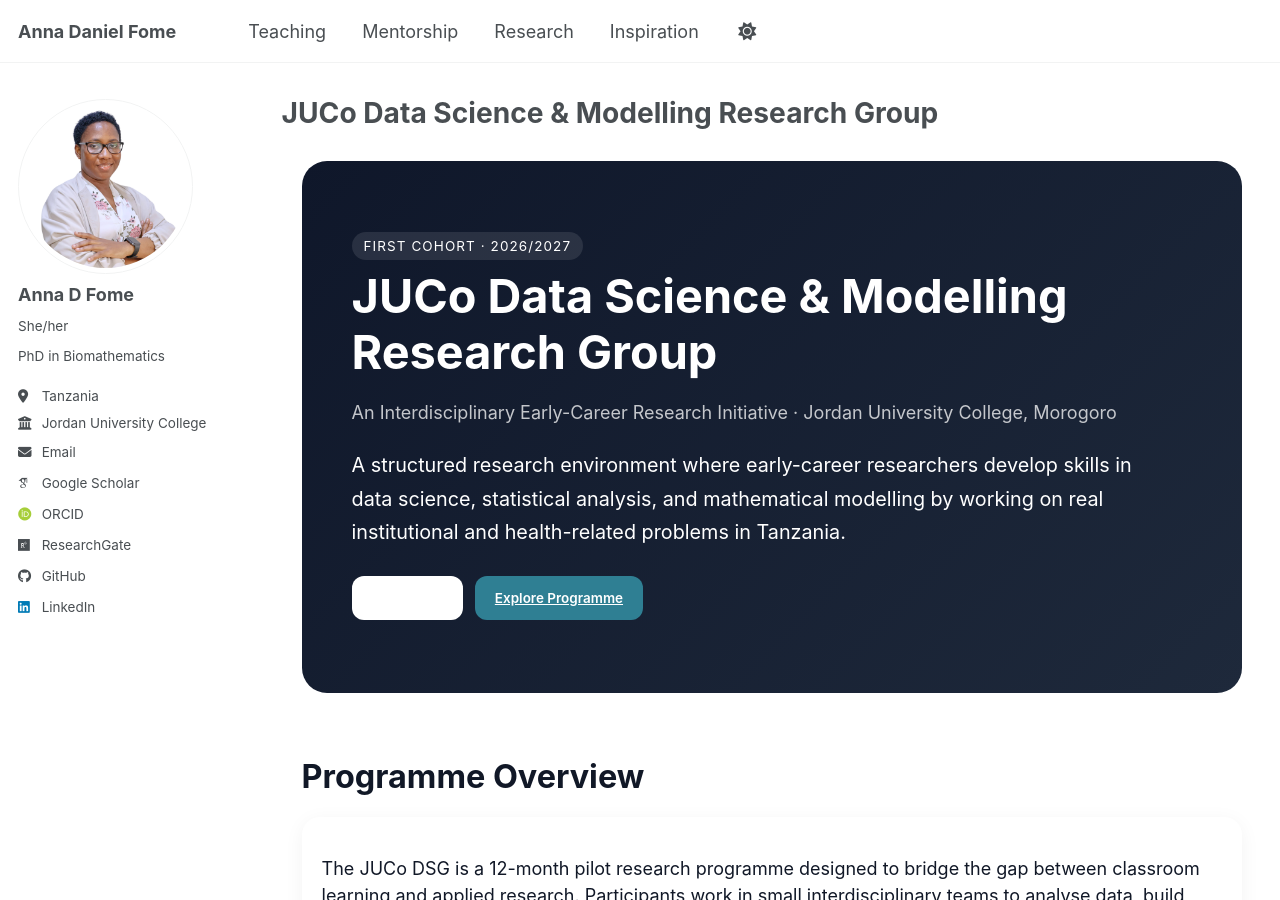
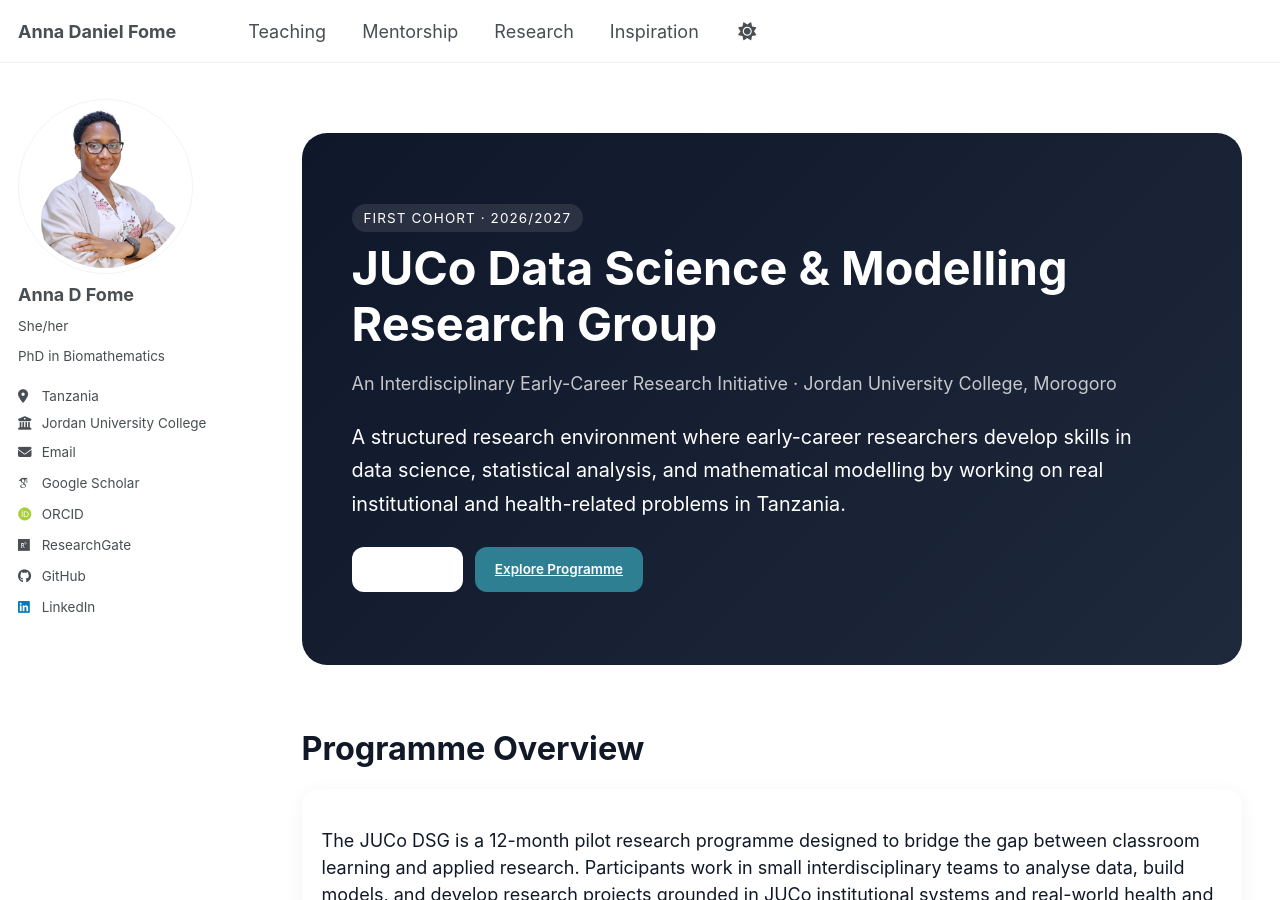
Before and after one commit to FomeA/FomeA.github.io, a Jekyll site: the page built from _pages/datascience.html, in a window 1280 px wide and 900 px high. Built offline with Jekyll 4.4.1, drawn with Linux system fonts in a browser that asks for light colours; some web fonts are replaced; a script bundle is joined from its source files by our own code; library files that are not in the unit come from our copies.

Commit message:
Update datascience.html

```diff
--- a/_pages/datascience.html
+++ b/_pages/datascience.html
@@ -1,7 +1,7 @@
 ---
 layout: archive
-title: "JUCo Data Science & Modelling Research Group"
-permalink: /juco-dsg//
+title: " "
+permalink: /juco-dsg/
 author_profile: true
 ---
 
```
